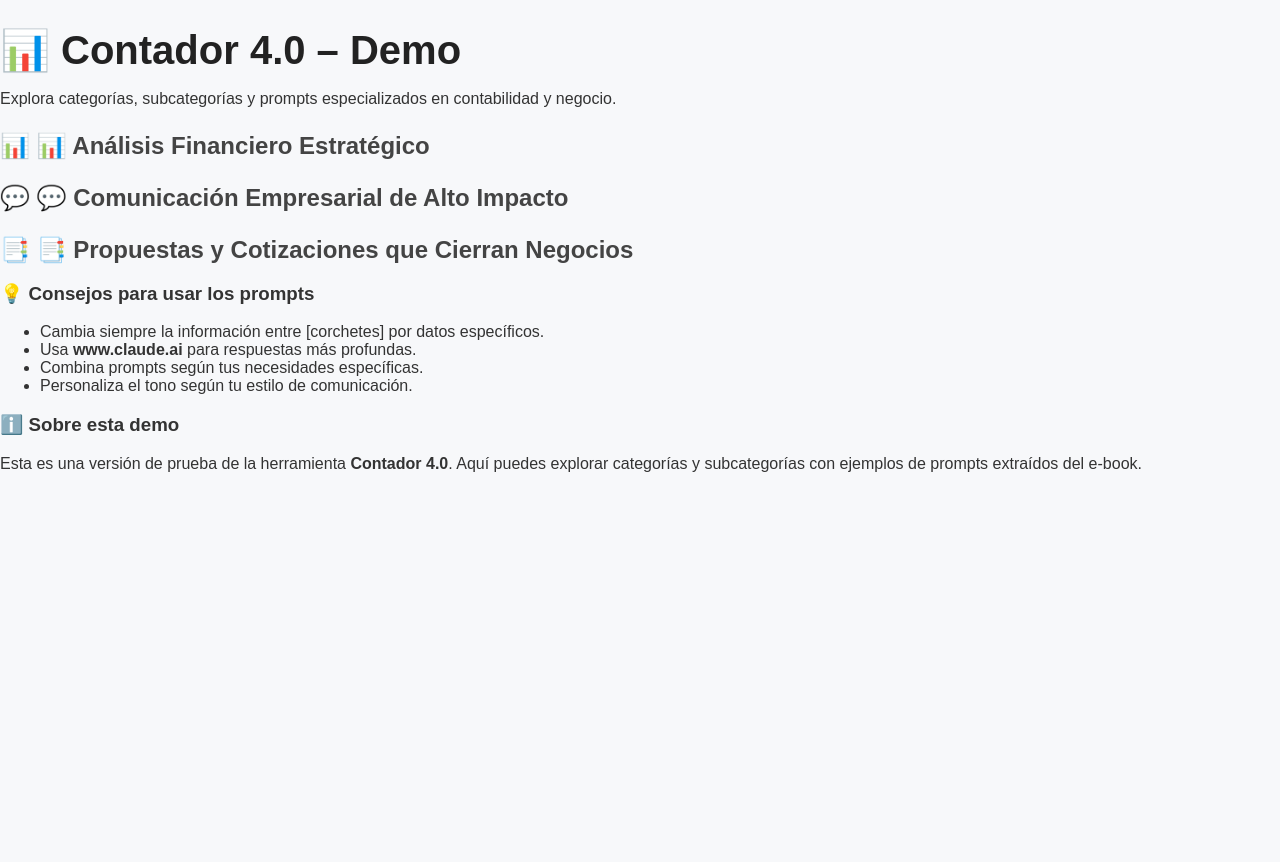
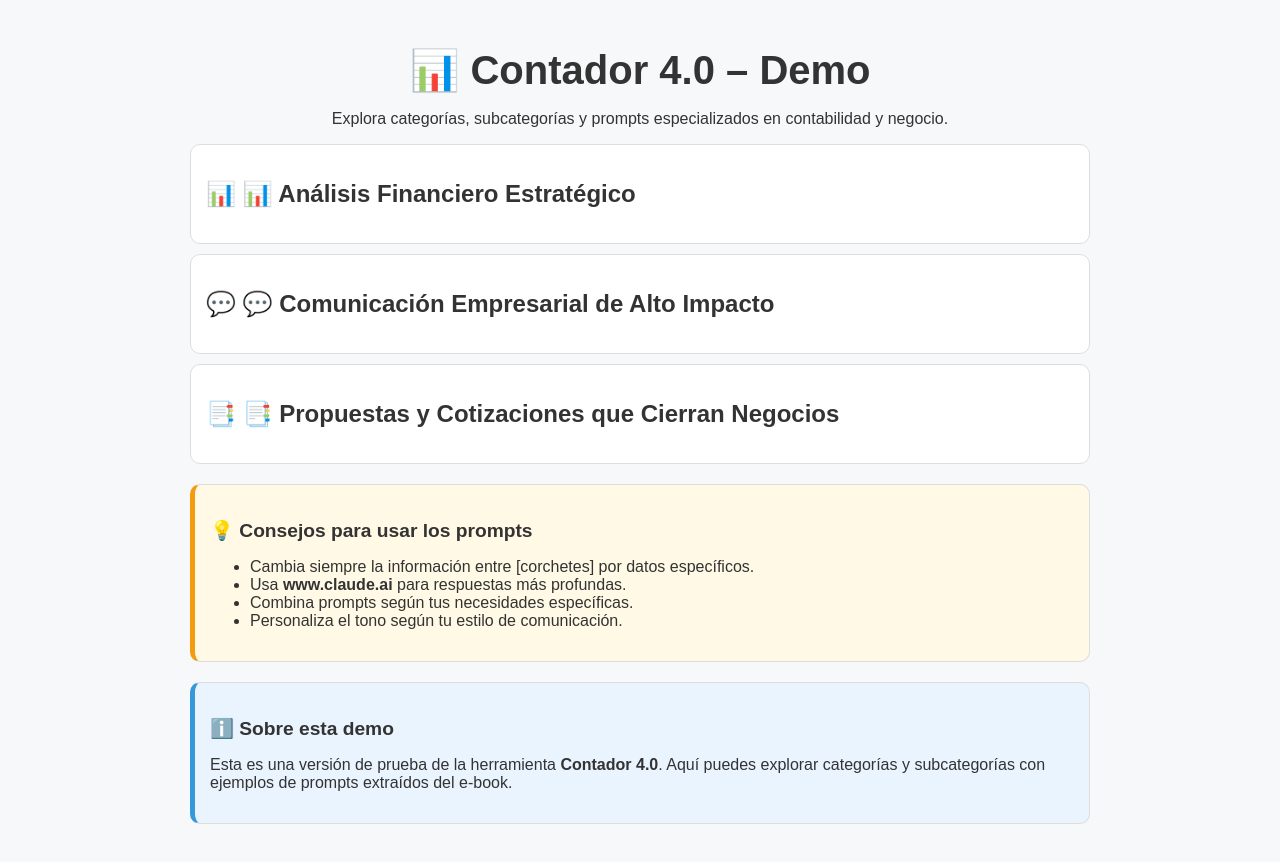
Before and after one commit to JairoAmaya/contador4-webapp-final, a React (Vite) app: page / in a window 1280 px wide. Before the commit the page ends 800 px from the top, so only its background shows below. Built offline with nearby package versions, Linux system fonts and the light colour scheme.

Commit message:
Update App.css

```diff
--- a/src/App.css
+++ b/src/App.css
@@ -1,113 +1,109 @@
-/* App.css */
-
-/* ====== ESTILOS GENERALES ====== */
+/* 🎨 Estilos globales */
 body {
   font-family: Arial, sans-serif;
-  background-color: #f8f9fa;
+  background-color: #f9fafb;
   margin: 0;
   padding: 0;
   color: #333;
 }
 
-.container {
+.App {
   max-width: 900px;
   margin: 0 auto;
   padding: 20px;
+  text-align: center;
 }
 
-/* ====== TÍTULOS ====== */
 h1 {
   font-size: 2rem;
-  color: #222;
-  display: flex;
-  align-items: center;
-  gap: 8px;
+  margin-bottom: 10px;
 }
 
 h2 {
-  margin-top: 1.5rem;
-  margin-bottom: 1rem;
-  color: #444;
+  margin-top: 20px;
+  font-size: 1.5rem;
 }
 
-/* ====== BOTÓN VOLVER ====== */
-.back-button {
-  display: inline-block;
-  margin-bottom: 15px;
-  padding: 8px 14px;
-  background-color: #eee;
-  border: none;
-  border-radius: 6px;
-  cursor: pointer;
-  font-size: 0.9rem;
+h3 {
+  margin-bottom: 10px;
+  font-size: 1.2rem;
 }
 
-.back-button:hover {
-  background-color: #ddd;
+/* 🔙 Botón de volver */
+.back-button {
+  background: none;
+  border: none;
+  font-size: 1rem;
+  cursor: pointer;
+  color: #e67e22;
+  margin-bottom: 20px;
 }
 
-/* ====== TARJETAS (CATEGORÍAS, SUBCATEGORÍAS, PROMPTS) ====== */
-.card {
+/* 📂 Tarjetas de categorías */
+.category-card,
+.subcategory-card {
   background: #fff;
-  border-radius: 12px;
-  padding: 20px;
-  margin-bottom: 20px;
-  box-shadow: 0 3px 6px rgba(0,0,0,0.1);
+  border: 1px solid #ddd;
+  padding: 15px;
+  margin: 10px 0;
+  border-radius: 10px;
   cursor: pointer;
-  transition: transform 0.15s ease-in-out;
+  transition: 0.2s ease-in-out;
+  text-align: left;
 }
 
-.card:hover {
-  transform: scale(1.01);
+.category-card:hover,
+.subcategory-card:hover {
+  background: #f1f1f1;
 }
 
-/* ====== PROMPTS ====== */
+/* 📝 Tarjetas de prompts */
 .prompt-card {
   background: #fff;
+  border: 1px solid #ddd;
+  padding: 20px;
+  margin: 15px 0;
   border-radius: 12px;
-  padding: 20px;
-  margin-bottom: 20px;
-  box-shadow: 0 3px 6px rgba(0,0,0,0.1);
+  text-align: left;
+  box-shadow: 0px 2px 6px rgba(0,0,0,0.05);
 }
 
 .prompt-card h3 {
   margin-top: 0;
-  color: #333;
+  color: #222;
 }
 
-.prompt-card p {
-  white-space: pre-wrap; /* 🔥 Esto asegura que los prompts largos se vean completos */
-  margin: 10px 0;
+.copy-button {
+  background: #e67e22;
+  border: none;
+  color: white;
+  padding: 10px 15px;
+  margin: 5px 5px 0 0;
+  border-radius: 6px;
+  cursor: pointer;
+  transition: 0.2s ease-in-out;
 }
 
-/* ====== BOTONES ====== */
-button {
-  background-color: #d35400;
-  color: white;
-  border: none;
-  padding: 10px 16px;
-  border-radius: 6px;
-  cursor: pointer;
-  font-size: 0.9rem;
+.copy-button:hover {
+  background: #d35400;
 }
 
-button:hover {
-  background-color: #e67e22;
+/* 📌 Bloques informativos */
+.info-block {
+  background: #fefefe;
+  border: 1px solid #ddd;
+  padding: 15px;
+  margin: 20px 0;
+  border-radius: 10px;
+  text-align: left;
 }
 
-/* ====== BLOQUES INFORMATIVOS ====== */
-.info-box {
-  background-color: #fef6e4;
-  border-left: 6px solid #f39c12;
-  padding: 15px;
-  border-radius: 8px;
-  margin-top: 20px;
+.info-block.tips {
+  background: #fff9e6;
+  border-left: 5px solid #f39c12;
 }
 
-.demo-box {
-  background-color: #eef6fb;
-  border-left: 6px solid #3498db;
-  padding: 15px;
-  border-radius: 8px;
-  margin-top: 15px;
+.info-block.demo {
+  background: #eaf4ff;
+  border-left: 5px solid #3498db;
 }
```
